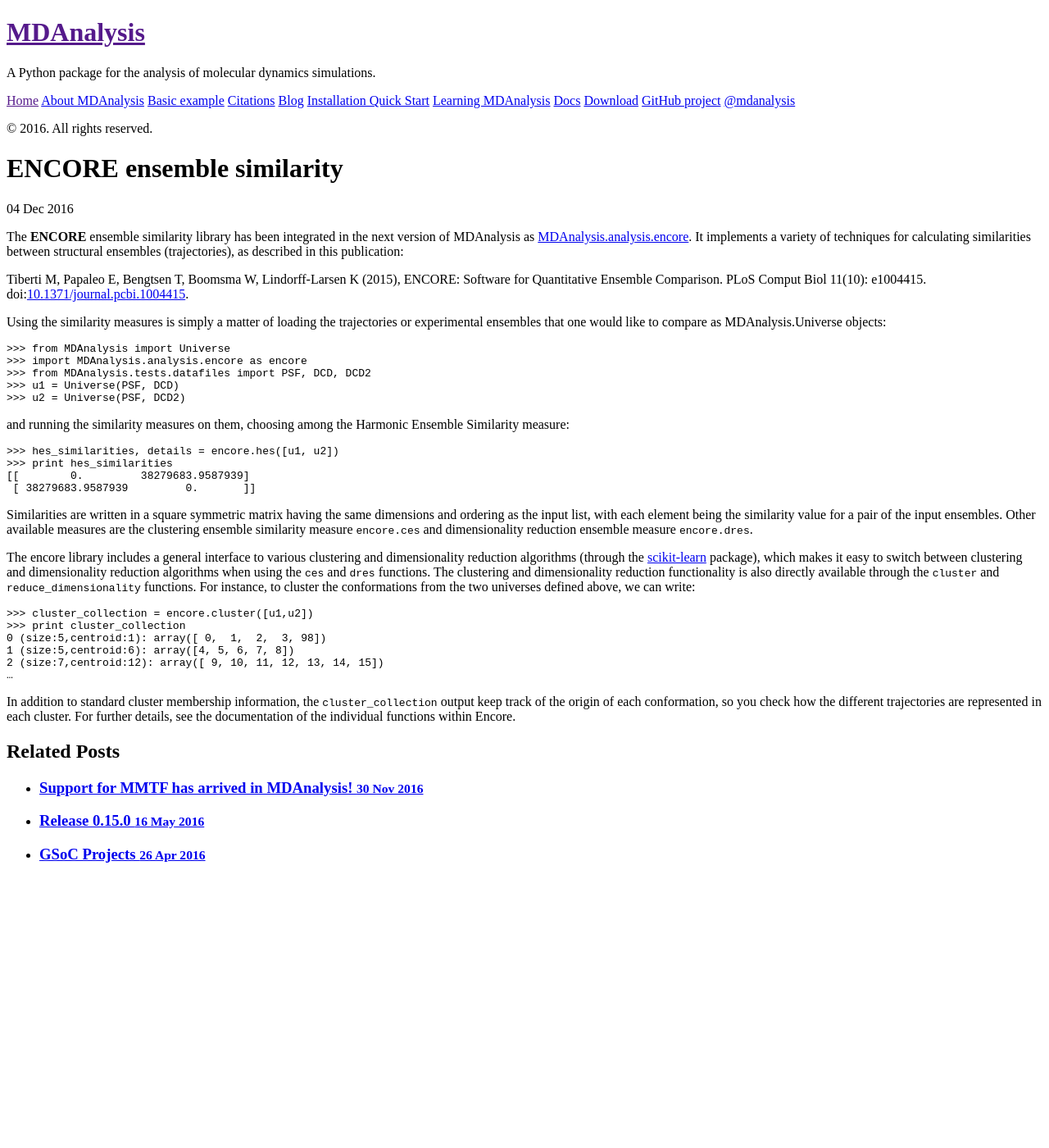
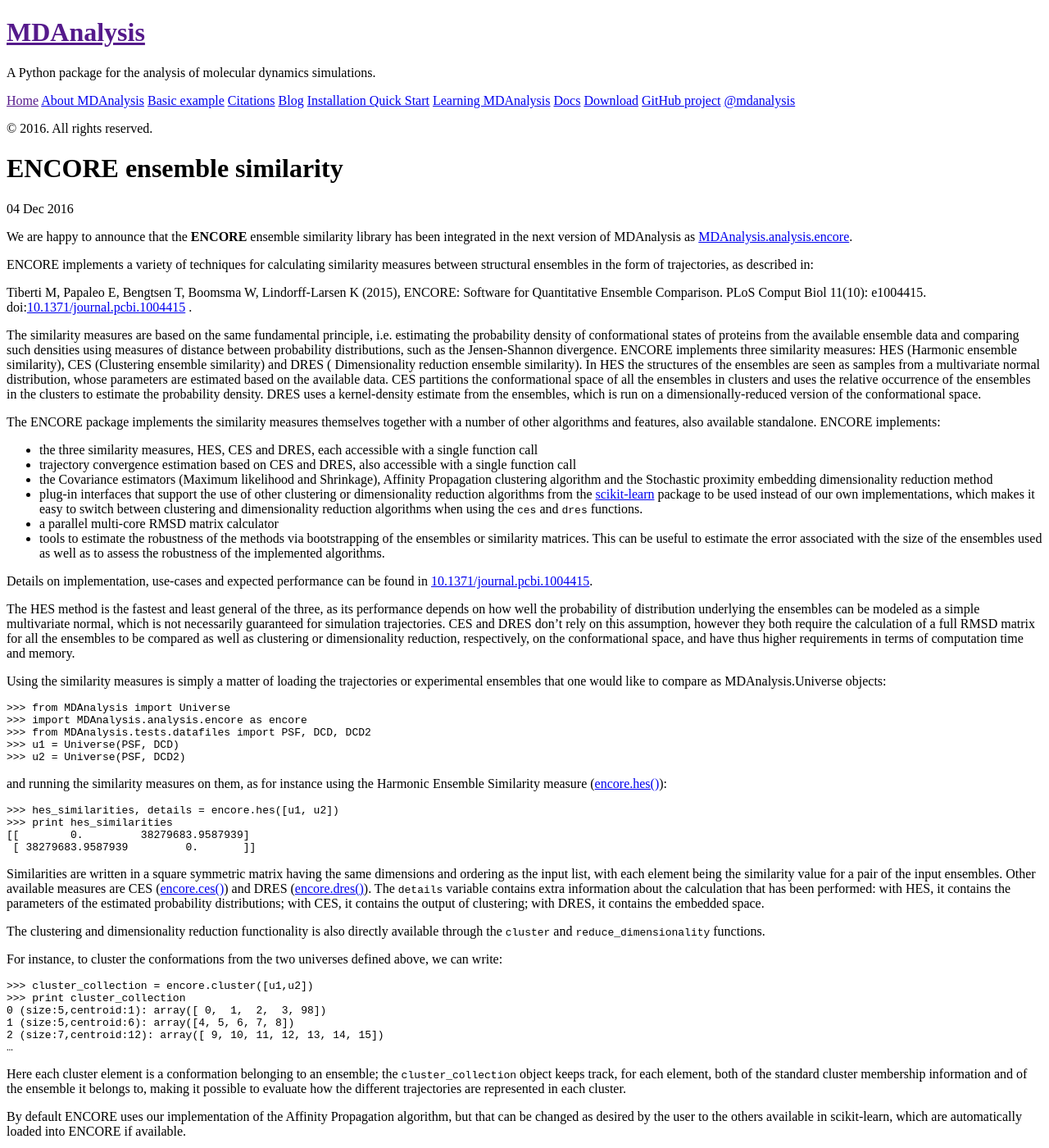
Before and after one commit to MDAnalysis/MDAnalysis.github.io, a Jekyll site: the page built from _posts/2016-12-04-encore.md, in a window 1280 px wide and 1400 px high. Shown: the whole window at 82% size. Built offline with Jekyll 4.4.1, drawn with Linux system fonts in a browser that asks for light colours; some of the changed text lies outside the part shown.

Commit message:
updated full blog post

````diff
--- a/_posts/2016-12-04-encore.md
+++ b/_posts/2016-12-04-encore.md
@@ -3,21 +3,71 @@ layout: post
 title: ENCORE ensemble similarity
 ---
 
-The **ENCORE** ensemble similarity library has been integrated in the next
-version of MDAnalysis
-as
-[MDAnalysis.analysis.encore](http://www.mdanalysis.org/mdanalysis/documentation_pages/analysis/encore.html).
-It implements a variety of techniques for calculating similarities between
-structural ensembles (trajectories), as described in this publication:
+We are happy to announce that the **ENCORE** ensemble similarity library has
+been integrated in the next version of MDAnalysis as [
+MDAnalysis.analysis.encore](http://www.mdanalysis.org/mdanalysis/documentation_pages/analysis/encore.html).
+
+ENCORE implements a variety of techniques for calculating similarity measures
+between structural ensembles in the form of trajectories, as described in:
 
 Tiberti M, Papaleo E, Bengtsen T, Boomsma W, Lindorff-Larsen K (2015), ENCORE:
 Software for Quantitative Ensemble Comparison. PLoS Comput Biol 11(10):
 e1004415.
-doi:[10.1371/journal.pcbi.1004415](http://doi.org/10.1371/journal.pcbi.1004415).
+doi:[10.1371/journal.pcbi.1004415](http://doi.org/10.1371/journal.pcbi.1004415)
+.
 
-Using the similarity measures is simply a matter of loading the trajectories or
-experimental ensembles that one would like to compare as MDAnalysis.Universe
-objects:
+The similarity measures are based on the same fundamental principle, i.e.
+estimating the probability density of conformational states of proteins from
+the available ensemble data and comparing such densities using measures of
+distance between probability distributions, such as the Jensen-Shannon
+divergence. ENCORE implements three similarity measures: HES (Harmonic
+ensemble similarity), CES (Clustering ensemble similarity) and DRES (
+Dimensionality reduction ensemble similarity). In HES the structures of the
+ensembles are seen as samples from a multivariate normal distribution, whose
+parameters are estimated based on the available data. CES partitions the
+conformational space of all the ensembles in clusters and uses the relative
+occurrence of the ensembles in the clusters to estimate the probability
+density. DRES uses a kernel-density estimate from the ensembles, which is run
+on a dimensionally-reduced version of the conformational space.
+
+The ENCORE package implements the similarity measures themselves together with
+a number of other algorithms and features, also available standalone. ENCORE
+implements:
+
+* the three similarity measures, HES, CES and DRES, each accessible with a
+single function call
+* trajectory convergence estimation based on CES and DRES, also accessible
+with a single function call
+* the Covariance estimators (Maximum likelihood and Shrinkage), Affinity
+Propagation clustering algorithm and the Stochastic proximity embedding
+dimensionality reduction method
+* plug-in interfaces that support the use of other clustering or
+dimensionality reduction algorithms from the [scikit-learn](http://
+scikit-learn.org/) package to be used instead of our own implementations,
+which makes it easy to switch between clustering and dimensionality reduction
+algorithms when using the `ces` and `dres` functions.
+* a parallel multi-core RMSD matrix calculator
+* tools to estimate the robustness of the methods via bootstrapping of the
+ensembles or similarity matrices. This can be useful to estimate the error
+associated with the size of the ensembles used as well as to assess the
+robustness of the implemented algorithms.
+
+Details on implementation, use-cases and expected performance
+can be found in [10.1371/journal.pcbi.1004415](http://doi.org/10.1371/
+journal.pcbi.1004415).
+
+The HES method is the fastest and least general of the three, as its
+performance depends on  how well the probability of distribution underlying
+the ensembles can be modeled as a simple multivariate normal, which is not
+necessarily guaranteed for simulation trajectories. CES and DRES don't rely on
+this assumption, however they both require the calculation of a full RMSD
+matrix for all the ensembles to be compared as well as clustering or
+dimensionality reduction, respectively, on the conformational space, and have
+thus higher requirements in terms of computation time and memory.
+
+Using the similarity measures is simply a matter of loading the trajectories
+or experimental ensembles that one would like to compare as
+MDAnalysis.Universe objects:
 
 ```python
 >>> from MDAnalysis import Universe
@@ -27,8 +77,8 @@ objects:
 >>> u2 = Universe(PSF, DCD2)
 ```
 
-and running the similarity measures on them, choosing among the Harmonic
-Ensemble Similarity measure:
+and running the similarity measures on them, as for instance using the
+Harmonic Ensemble Similarity measure ([encore.hes()](http://www.mdanalysis.org/mdanalysis//documentation_pages/analysis/encore/similarity.html#MDAnalysis.analysis.encore.similarity.hes)):
 
 ```python
 >>> hes_similarities, details = encore.hes([u1, u2])
@@ -37,19 +87,20 @@ Ensemble Similarity measure:
  [ 38279683.9587939         0.       ]]
 ```
 
-Similarities are written in a square symmetric matrix having the same dimensions
-and ordering as the input list, with each element being the similarity value for
-a pair of the input ensembles. Other available measures are the clustering
-ensemble similarity measure `encore.ces` and dimensionality reduction ensemble
-measure `encore.dres`.
+Similarities are written in a square symmetric matrix having the same
+dimensions and ordering as the input list, with each element being the
+similarity value for a pair of the input ensembles. Other available measures
+are CES ([encore.ces()](http://www.mdanalysis.org/mdanalysis//documentation_pages/analysis/encore/similarity.html#MDAnalysis.analysis.encore.similarity.ces))
+and DRES ([encore.dres()](http://www.mdanalysis.org/mdanalysis//documentation_pages/analysis/encore/similarity.html#MDAnalysis.analysis.encore.similarity.dres)).
+The `details` variable contains extra information about the calculation that
+has been performed: with HES, it contains the parameters of the estimated
+probability distributions; with CES, it contains the output of clustering;
+with DRES, it contains the embedded space.
 
-The encore library includes a general interface to various clustering and
-dimensionality reduction algorithms (through
-the [scikit-learn](http://scikit-learn.org/) package), which makes it easy to
-switch between clustering and dimensionality reduction algorithms when using the
-`ces` and `dres` functions. The clustering and dimensionality reduction
-functionality is also directly available through the `cluster` and
-`reduce_dimensionality` functions. For instance, to cluster the conformations
+The clustering and dimensionality reduction functionality is also directly
+available through the `cluster` and `reduce_dimensionality` functions.
+
+For instance, to cluster the conformations
 from the two universes defined above, we can write:
 
 ```python
@@ -61,7 +112,35 @@ from the two universes defined above, we can write:
 …
 ```
 
-In addition to standard cluster membership information, the `cluster_collection`
-output keep track of the origin of each conformation, so you check how the
-different trajectories are represented in each cluster. For further details, see
-the documentation of the individual functions within Encore.
+Here each cluster element is a conformation belonging to an ensemble; the `cluster_collection` object keeps track, for each element, both of the standard cluster membership information and of the ensemble it belongs to, making it possible to evaluate how the different trajectories are represented in each cluster.
+
+By default ENCORE uses our implementation of the Affinity Propagation
+algorithm, but that can be changed as desired by the user to the others
+available in scikit-learn, which are automatically loaded into ENCORE if
+available.
+
+For instance:
+
+```
+>>> cluster_collection =
+    encore.cluster(
+    [ens1,ens2],
+    method=encore.DBSCAN())
+```
+
+in the same way, it is possible use dimensionality reduction algorithm other
+than the default Stochastic proximity embedding:
+
+```
+>>> coordinates, details =
+    encore.reduce_dimensionality(
+    [ens1,ens2],
+    method=encore.PrincipalComponentAnalysis(dimension=2))
+```
+
+Similar options in [encore.ces()](http://www.mdanalysis.org/mdanalysis//documentation_pages/analysis/encore/similarity.html#MDAnalysis.analysis.encore.similarity.ces)
+and [encore.dres()](http://www.mdanalysis.org/mdanalysis//documentation_pages/analysis/encore/similarity.html#MDAnalysis.analysis.encore.similarity.dres) make it easy to change the algorithm that will be used by the methods on the
+fly.
+
+For further details, see the documentation of the individual functions within
+ENCORE.
````
